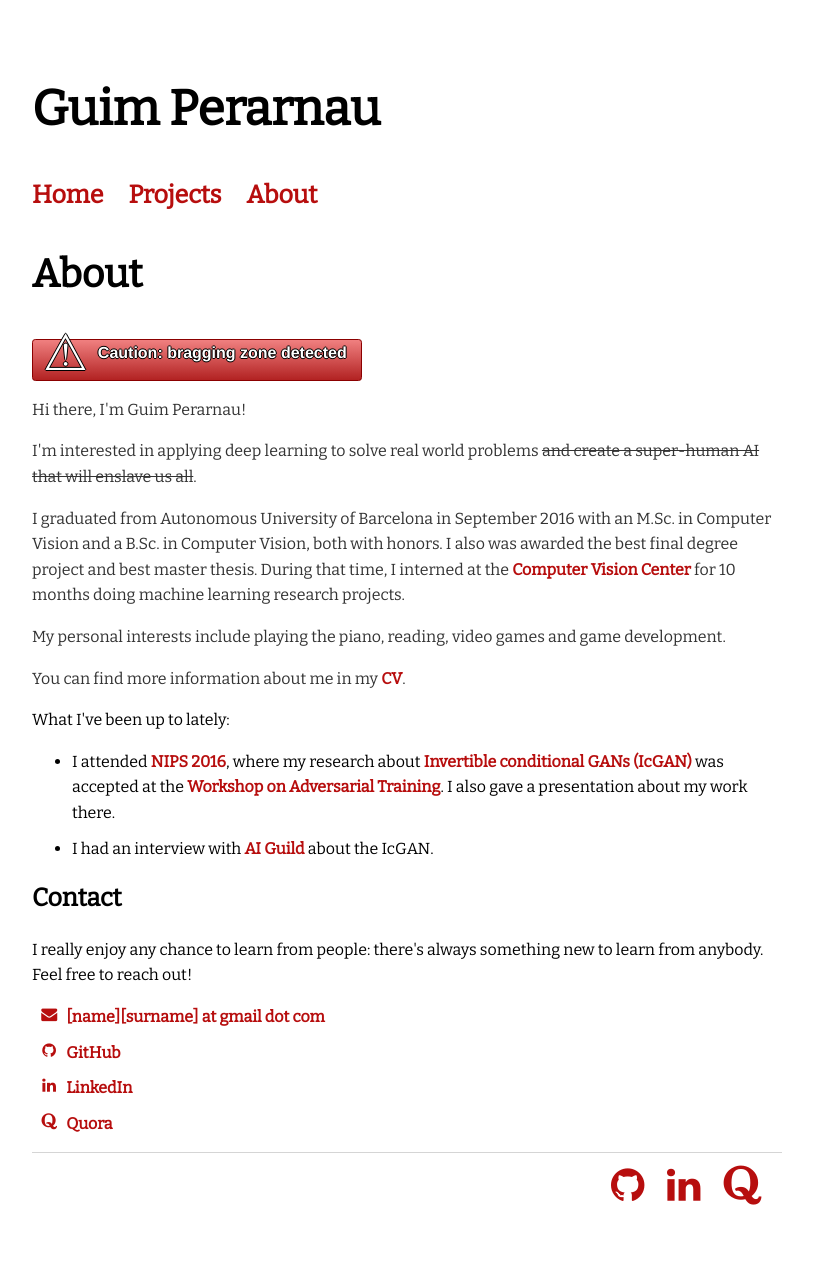
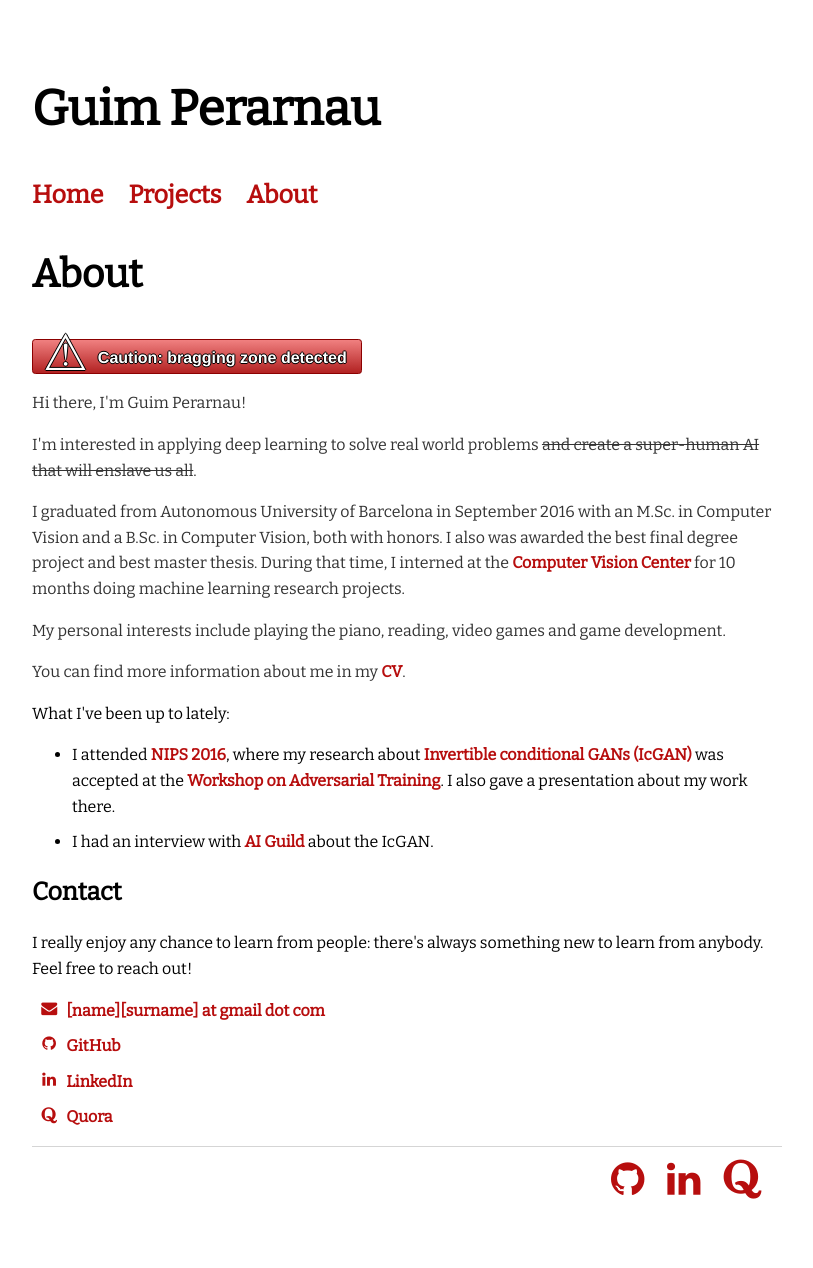
Before and after one commit to Guim3/guim3.github.io, a Jekyll site: the page built from about/index.html, in a window 1280 px wide. Shown: the whole page, without its empty margins (233-1046 px from the left). Built offline with Jekyll 4.4.1, drawn with Linux system fonts in a browser that asks for light colours.

Commit message:
Change style warning box

```diff
--- a/css/main.css
+++ b/css/main.css
@@ -152,7 +152,7 @@ ul.posts li {
 
 div.warn {
   border: solid 1px darkred;
-  width: 20.5em; height: 2.5em;
+  width: 20.5em; height: 2.1em;
   border-radius: .2em;
   background: linear-gradient(lightcoral, firebrick);
   color: #ffffff;
@@ -164,6 +164,7 @@ div.warn span.text {
   font-size: 16px;
   font-weight: 700;
   text-shadow: -1px 0 black, 0 1px black, 1px 0 black, 0 -1px black;
+  vertical-align: -5px;
 }
 
 div.warn span.triangle {
```
